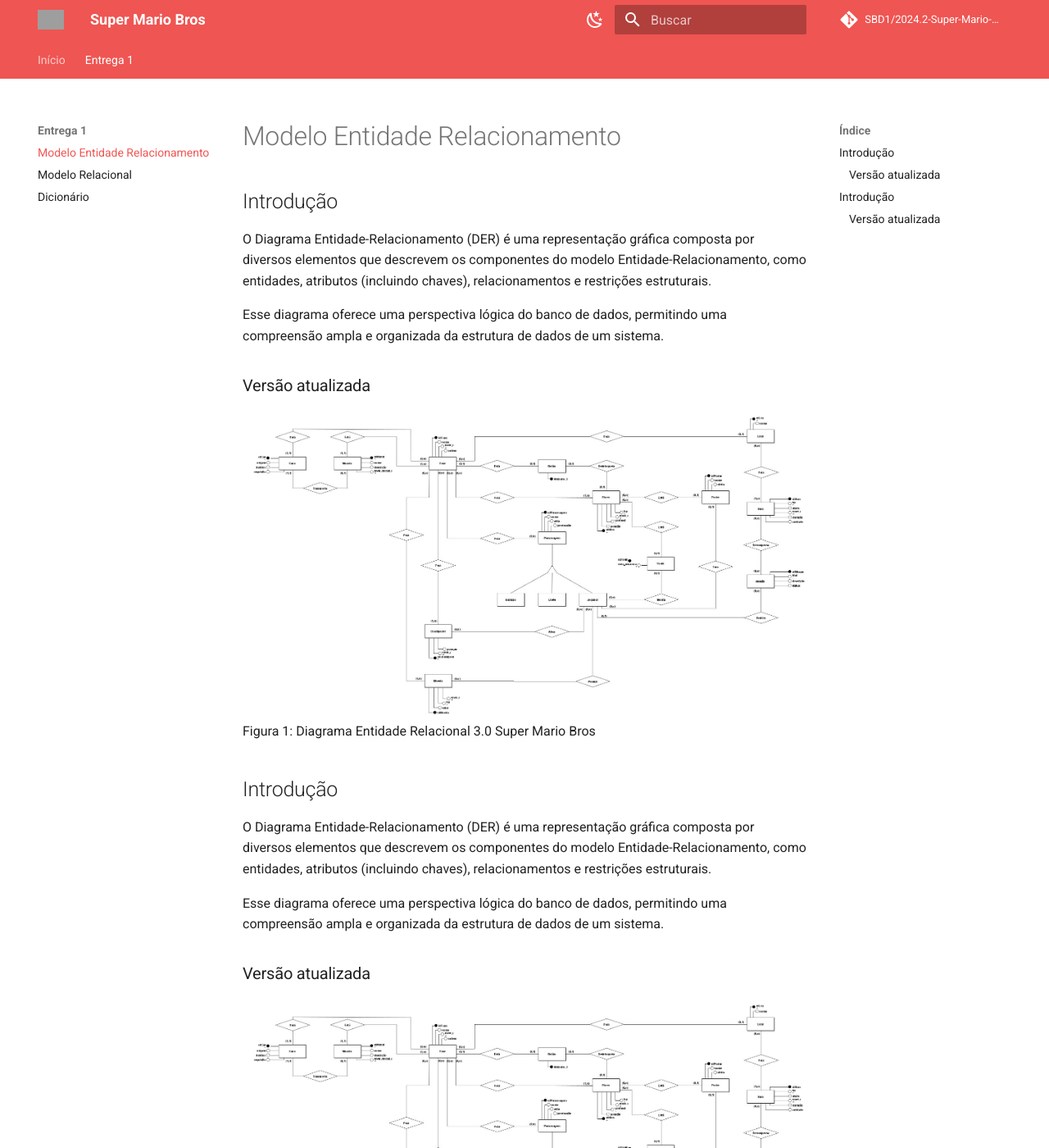
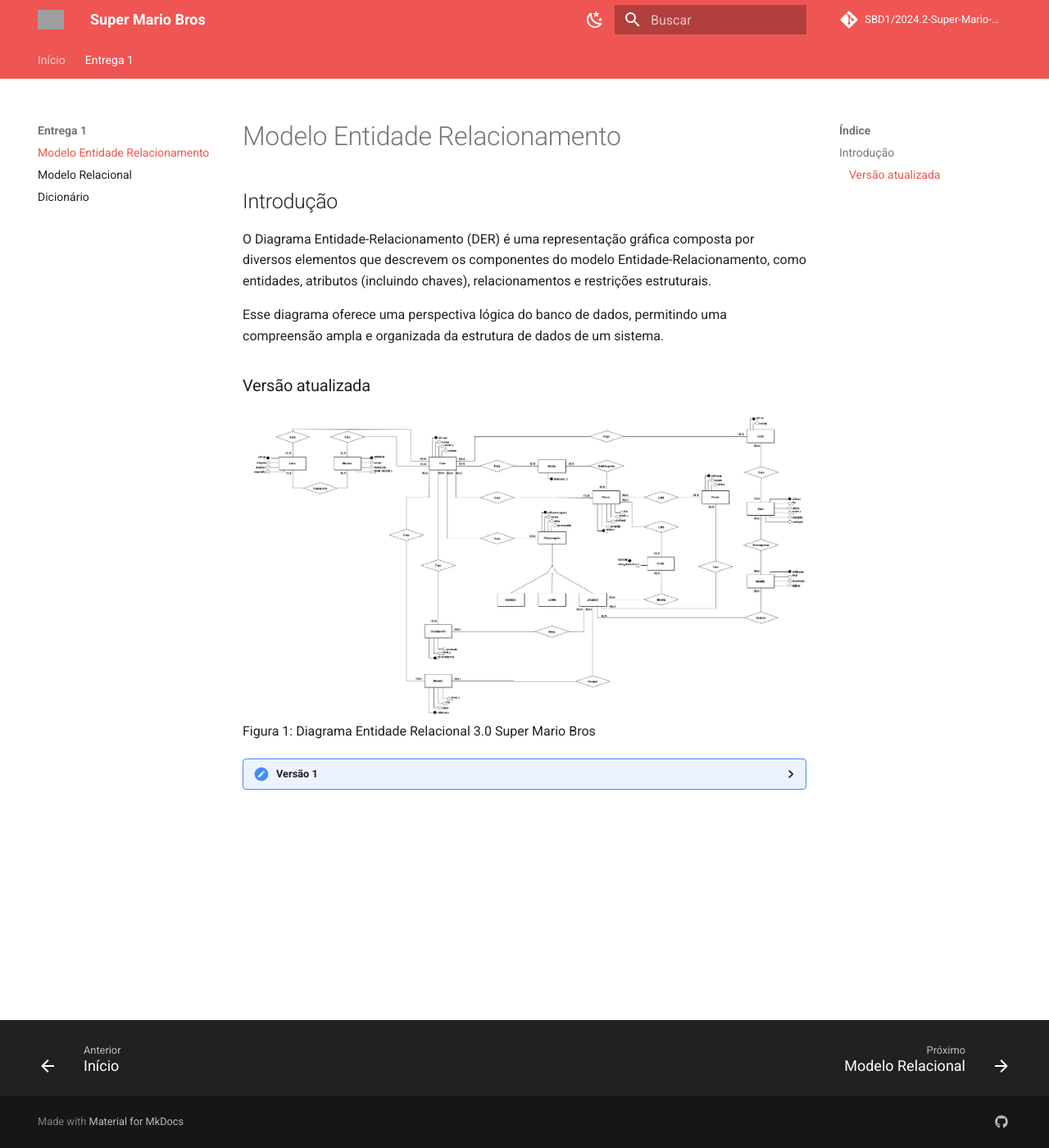
Before and after one commit to SBD1/2024.2-Super-Mario-Bros, an MkDocs documentation site: the page built from docs/entidade-relacionamento.md, in a window 1280 px wide and 1400 px high. Shown: the whole window at 82% size. Built offline with MkDocs 1.6.1 and Material for MkDocs 9.7.7, drawn with Linux system fonts in a browser that asks for light colours; comment, search, counter and statistics services are not loaded; grey boxes are pictures that could not be loaded.

Commit message:
imagens atualizadas

```diff
--- a/docs/entidade-relacionamento.md
+++ b/docs/entidade-relacionamento.md
@@ -1,14 +1,3 @@
-## Introdução
-
-O Diagrama Entidade-Relacionamento (DER) é uma representação gráfica composta por diversos elementos que descrevem os componentes do modelo Entidade-Relacionamento, como entidades, atributos (incluindo chaves), relacionamentos e restrições estruturais.
-
-Esse diagrama oferece uma perspectiva lógica do banco de dados, permitindo uma compreensão ampla e organizada da estrutura de dados de um sistema.
-
-### Versão atualizada
-
-![Diagrama Entidade Relacional](./assets/entidade-relacionamento.jpeg)
-Figura 1: Diagrama Entidade Relacional 3.0 Super Mario Bros
-
 ## Introdução
 
 O Diagrama Entidade-Relacionamento (DER) é uma representação gráfica composta por diversos elementos que descrevem os componentes do modelo Entidade-Relacionamento, como entidades, atributos (incluindo chaves), relacionamentos e restrições estruturais.
@@ -22,6 +11,6 @@ Figura 1: Diagrama Entidade Relacional 3.0 Super Mario Bros
 
 <details>
   <summary>Versão 1</summary>
-  <img src="./assets/entidade-relacionamento-v1.jpeg" alt="Diagrama Entidade Relacional 1.0 Super Mario Bros">
+  <img src="https://github.com/SBD1/2024.2-Super-Mario-Bros/raw/main/docs/assets/entidade-relacionamento-v1.jpeg" alt="Diagrama Entidade Relacional 1.0 Super Mario Bros">
   Figura 2: Diagrama Entidade Relacional 1.0 Super Mario Bros
 </details>
```
